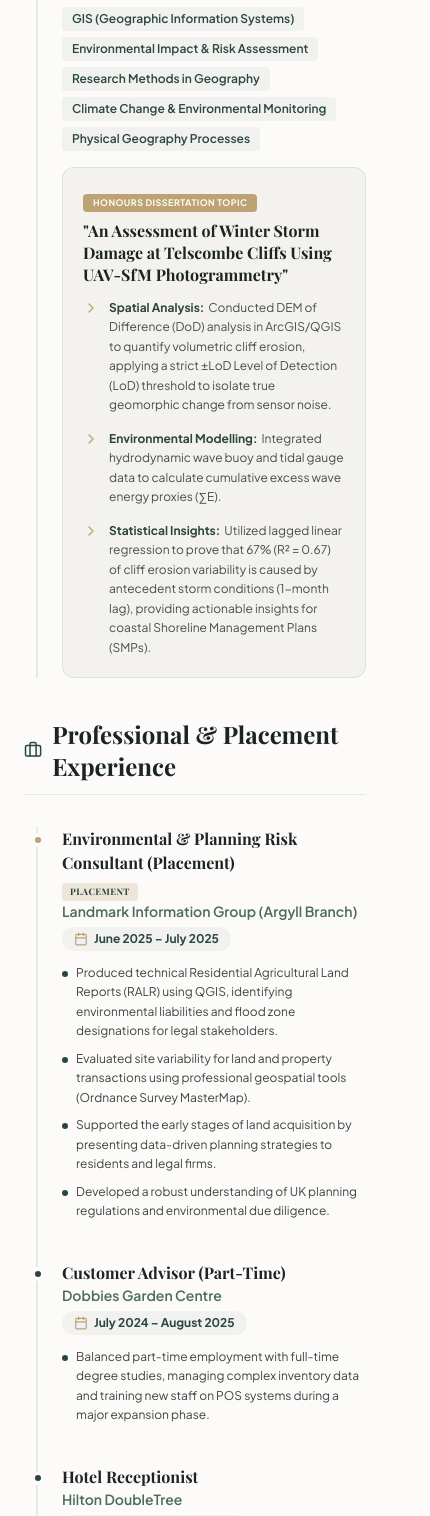
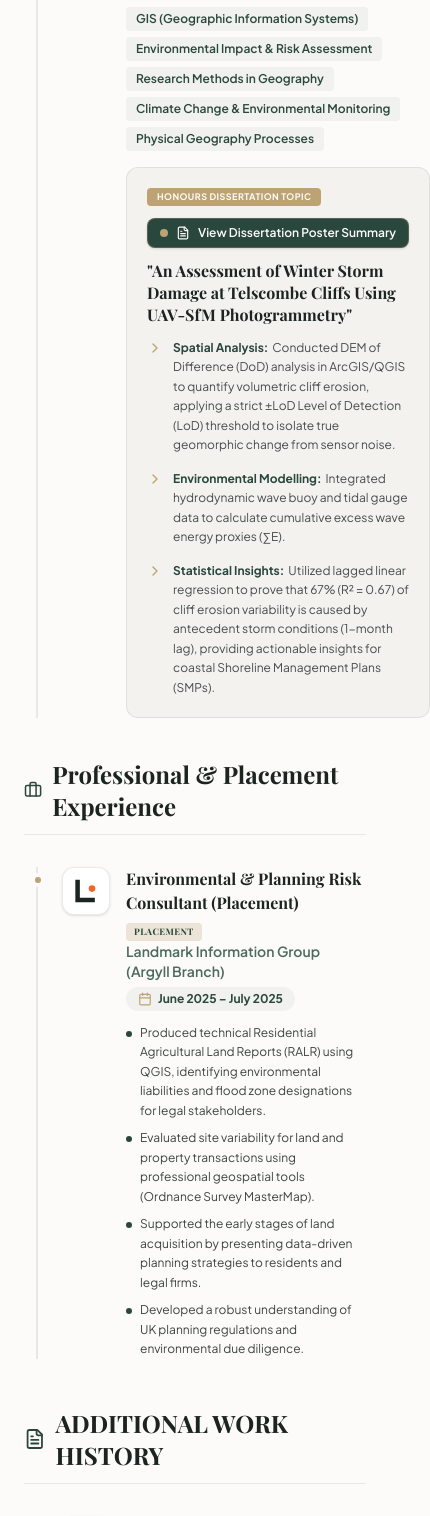
Before and after one commit to DMACCA60/Isabella-M-Portfolio, a React (Vite) app: page / in a window 390 px wide. Shown: the part 7699-9215 px from the top of the page, 430 px wide, since content can reach past the window. Built offline with nearby package versions, Linux system fonts and the light colour scheme; a web font is replaced by a local one.

Commit message:
feat: add contact URL param support and update CV
- Implement URL search parameter handling to trigger the contact modal
- Update experience data entries
- Add custom company logo SVGs to the resume section

```diff
--- a/src/components/ResumeSection.tsx
+++ b/src/components/ResumeSection.tsx
@@ -1,12 +1,70 @@
 import { useState } from 'react';
-// @ts-ignore
-import html2pdf from 'html2pdf.js';
 import {
   GraduationCap, Briefcase, Award, Calendar, MapPin, Printer,
   Map, Camera, Binary, FileText, CheckCircle2, ChevronRight, User,
   Download, Loader2, X
 } from 'lucide-react';
 import { CV_PROFILE, SKILL_CATEGORIES, EDUCATION, EXPERIENCE, AFFILIATIONS } from '../data';
+
+const getCompanyLogo = (company: string) => {
+  switch (company) {
+    case "Landmark Information Group (Argyll Branch)":
+      return (
+        <div className="w-12 h-12 bg-white border border-stone-200/80 rounded-xl flex items-center justify-center p-2 shadow-sm shrink-0">
+          <svg viewBox="0 0 100 100" className="w-full h-full">
+            {/* Specialized "L" from Landmark Information Group logo */}
+            <path d="M22 20 V80 H72" stroke="#1b2421" strokeWidth="15" strokeLinecap="square" strokeLinejoin="miter" fill="none" />
+            {/* Orange dot as in original logo */}
+            <circle cx="70" cy="42" r="11" fill="#f26522" />
+          </svg>
+        </div>
+      );
+    case "Hadden Hill Nursery":
+      return (
+        <div className="w-12 h-12 bg-[#f0f7f4] border border-[#2a473d]/10 rounded-xl flex items-center justify-center p-2 shadow-sm shrink-0">
+          <svg viewBox="0 0 100 100" className="w-full h-full">
+            {/* Elegant organic tree/leaf icon */}
+            <path d="M50 15 C30 40 30 75 50 85 C70 75 70 40 50 15 Z" fill="#2a473d" />
+            <path d="M50 35 V85" stroke="#fcfbf9" strokeWidth="4" strokeLinecap="round" />
+            <path d="M50 50 C42 55 42 60 50 65" stroke="#fcfbf9" strokeWidth="4" strokeLinecap="round" fill="none" />
+            <path d="M50 60 C58 65 58 70 50 75" stroke="#fcfbf9" strokeWidth="4" strokeLinecap="round" fill="none" />
+          </svg>
+        </div>
+      );
+    case "Dobbies Garden Centres":
+      return (
+        <div className="w-12 h-12 bg-[#fcf9f2] border border-[#8b5a2b]/10 rounded-xl flex items-center justify-center p-2 shadow-sm shrink-0">
+          <svg viewBox="0 0 100 100" className="w-full h-full">
+            {/* Elegant botanical floral design */}
+            <circle cx="50" cy="50" r="32" stroke="#4a6b5d" strokeWidth="5" fill="none" />
+            <circle cx="50" cy="50" r="24" stroke="#8b5a2b" strokeWidth="2" strokeDasharray="4 4" fill="none" />
+            {/* Center flower petals */}
+            <circle cx="50" cy="42" r="8" fill="#4a6b5d" />
+            <circle cx="50" cy="58" r="8" fill="#4a6b5d" />
+            <circle cx="42" cy="50" r="8" fill="#4a6b5d" />
+            <circle cx="58" cy="50" r="8" fill="#4a6b5d" />
+            <circle cx="50" cy="50" r="6" fill="#ffb81c" />
+          </svg>
+        </div>
+      );
+    case "Hilton DoubleTree":
+      return (
+        <div className="w-12 h-12 bg-[#f9f6f0] border border-[#bda373]/20 rounded-xl flex items-center justify-center p-2 shadow-sm shrink-0">
+          <svg viewBox="0 0 100 100" className="w-full h-full">
+            {/* Elegant hospitality serif letter "H" and DoubleTree leaves */}
+            <text x="50" y="65" fontFamily="Georgia, serif" fontWeight="bold" fontSize="48" fill="#bda373" textAnchor="middle">
+              H
+            </text>
+            {/* Two stylized leaves at the top corner */}
+            <path d="M25 22 C35 22 38 12 30 10 C22 12 15 22 25 22 Z" fill="#bda373" opacity="0.8" />
+            <path d="M75 22 C65 22 62 12 70 10 C78 12 85 22 75 22 Z" fill="#bda373" opacity="0.8" />
+          </svg>
+        </div>
+      );
+    default:
+      return null;
+  }
+};
 
 export default function ResumeSection() {
   const [activeCategory, setActiveCategory] = useState<string | null>(null);
@@ -29,222 +87,23 @@ export default function ResumeSection() {
 
   const generateActualPDF = () => {
     setIsGenerating(true);
-    const element = document.getElementById('cv-print-area');
-    if (!element) {
-      setIsGenerating(false);
-      return;
-    }
-
-    // Helper: LMS cube transformation matrix
-    const oklabToRgb = (L: number, a: number, b: number, A = 1) => {
-      const l_ = L + 0.3963377774 * a + 0.2158037573 * b;
-      const m_ = L - 0.1055613458 * a - 0.0638541728 * b;
-      const s_ = L - 0.0894841775 * a - 1.2914855480 * b;
-
-      const l = l_ * l_ * l_;
-      const m = m_ * m_ * m_;
-      const s = s_ * s_ * s_;
-
-      let rL = l * 4.0767416621 - m * 3.3077115913 + s * 0.2309699292;
-      let gL = -l * 1.2684380046 + m * 2.6097574011 - s * 0.3413193965;
-      let bL = -l * 0.0041960863 - m * 0.7034186147 + s * 1.7076147010;
-
-      const gamma = (c: number) => {
-        if (c <= 0.0031308) return 12.92 * c;
-        return 1.055 * Math.pow(c, 1 / 2.4) - 0.055;
-      };
-
-      const outR = Math.max(0, Math.min(255, Math.round(gamma(rL) * 255)));
-      const outG = Math.max(0, Math.min(255, Math.round(gamma(gL) * 255)));
-      const outB = Math.max(0, Math.min(255, Math.round(gamma(bL) * 255)));
-
-      return A < 1 ? `rgba(${outR}, ${outG}, ${outB}, ${A})` : `rgb(${outR}, ${outG}, ${outB})`;
-    };
-
-    const oklchToRgb = (L: number, C: number, H: number, A = 1) => {
-      const hRad = (H * Math.PI) / 180;
-      const a = C * Math.cos(hRad);
-      const b = C * Math.sin(hRad);
-      return oklabToRgb(L, a, b, A);
-    };
-
-    const parseOklch = (str: string) => {
-      const match = str.match(/oklch\(([\d.-]+)\s+([\d.-]+)\s+([\d.-]+)(?:\s*\/\s*([\d.-]+))?\)/i);
-      if (match) {
-        return {
-          L: parseFloat(match[1]),
-          C: parseFloat(match[2]),
-          H: parseFloat(match[3]),
-          A: match[4] ? parseFloat(match[4]) : 1
-        };
-      }
-      return null;
-    };
-
-    const parseOklab = (str: string) => {
-      const match = str.match(/oklab\(([\d.-]+)\s+([\d.-]+)\s+([\d.-]+)(?:\s*\/\s*([\d.-]+))?\)/i);
-      if (match) {
-        return {
-          L: parseFloat(match[1]),
-          a: parseFloat(match[2]),
-          b: parseFloat(match[3]),
-          A: match[4] ? parseFloat(match[4]) : 1
-        };
-      }
-      return null;
-    };
-
-    // Create a temporary beautiful wrapper container to lay out the PDF
-    const container = document.createElement('div');
-    container.style.padding = '25px 35px';
-    container.style.backgroundColor = '#fcfbf9';
-    container.style.color = '#1b2421';
-    container.style.width = '740px'; // standard width for Letter/A4 layout
-    container.style.boxSizing = 'border-box';
-    container.style.fontSize = '12px'; // slightly smaller base text to fit beautifully
-    container.style.lineHeight = '1.45';
-    container.style.overflowX = 'hidden';
-
-    // Clone the print area element
-    const clone = element.cloneNode(true) as HTMLElement;
-
-    // Ensure the print-only header is displayed in the PDF
-    const printHeader = clone.querySelector('#pdf-print-header');
-    if (printHeader) {
-      printHeader.classList.remove('hidden');
-      printHeader.setAttribute('style', 'display: block !important; margin-bottom: 2rem; border-bottom: 2px solid #2a473d; padding-bottom: 1.5rem;');
-    }
-
-    // Remove the Technical Skillsets box as requested to allow more space and avoid cutoffs
-    const skillsBox = clone.querySelector('#pdf-skills-box');
-    if (skillsBox) {
-      skillsBox.remove();
-    }
-
-    // Force a full-width stacked layout inside the PDF clone to maximize horizontal space and completely eliminate clipping
-    const grid = clone.querySelector('.grid');
-    if (grid) {
-      grid.setAttribute('style', 'display: flex !important; flex-direction: column !important; gap: 2rem !important; width: 100% !important;');
-    }
-
-    // Left column (now containing only Affiliations) gets full width and shifts below the main timeline for logical CV order
-    const leftCol = clone.querySelector('.lg\\:col-span-4');
-    if (leftCol) {
-      leftCol.setAttribute('style', 'width: 100% !important; display: flex !important; flex-direction: column !important; gap: 1.5rem !important; order: 2 !important;');
-    }
-
-    // Right column (containing main Education & Experience timelines) gets full width and takes top priority
-    const rightCol = clone.querySelector('.lg\\:col-span-8');
-    if (rightCol) {
-      rightCol.setAttribute('style', 'width: 100% !important; display: flex !important; flex-direction: column !important; gap: 2rem !important; order: 1 !important;');
-    }
-
-    // Reduce margins, indents, and paddings of timeline elements to maximize horizontal fit
-    const timelines = clone.querySelectorAll('.border-l-2');
-    timelines.forEach((tl) => {
-      tl.setAttribute('style', 'border-left: 2px solid rgba(42, 71, 61, 0.1) !important; padding-left: 1rem !important; margin-left: 0.5rem !important; margin-top: 1rem !important;');
-    });
-
-    // Reduce padding on cards/boxes so they fit beautifully
-    const cards = clone.querySelectorAll('.bg-\\[\\#e6e3dd\\]\\/30, .bg-\\[\\#e6e3dd\\]\\/35, [id="pdf-skills-box"]');
-    cards.forEach((card) => {
-      card.setAttribute('style', 'background-color: rgba(230, 227, 221, 0.35) !important; padding: 16px !important; border: 1px solid rgba(42, 71, 61, 0.1) !important; border-radius: 12px !important; margin-top: 0.5rem !important;');
-    });
-
-    // Clean up layout headings
-    const headings = clone.querySelectorAll('h1, h2, h3, h4, h5');
-    headings.forEach((h) => {
-      const tag = h.tagName.toLowerCase();
-      if (tag === 'h1') h.setAttribute('style', 'font-size: 24px !important; font-weight: bold !important; line-height: 1.2 !important;');
-      else if (tag === 'h2') h.setAttribute('style', 'font-size: 18px !important; font-weight: bold !important; line-height: 1.2 !important; margin-bottom: 0.5rem !important;');
-      else if (tag === 'h3') h.setAttribute('style', 'font-size: 15px !important; font-weight: bold !important; border-bottom: 1px solid rgba(42, 71, 61, 0.15) !important; padding-bottom: 0.25rem !important; margin-bottom: 1rem !important;');
-      else if (tag === 'h4') h.setAttribute('style', 'font-size: 13px !important; font-weight: bold !important; line-height: 1.2 !important;');
-      else if (tag === 'h5') h.setAttribute('style', 'font-size: 11px !important; font-weight: bold !important; line-height: 1.2 !important;');
-    });
-
-    // Adjust margins on main lists
-    const lists = clone.querySelectorAll('ul');
-    lists.forEach((list) => {
-      list.setAttribute('style', 'margin-top: 0.5rem !important; margin-bottom: 0.5rem !important; display: flex !important; flex-direction: column !important; gap: 0.35rem !important;');
-    });
-
-    // Ensure all print-hidden badges are shown as colorful tags in the PDF
-    const printHiddens = clone.querySelectorAll('.print\\:hidden');
-    printHiddens.forEach((el) => {
-      if (!el.classList.contains('cursor-pointer') && !el.tagName.toLowerCase().includes('button')) {
-        el.classList.remove('print:hidden');
-      }
-    });
-
-    // Temporarily append clone to body to compute styles and resolve any oklch/oklab values to sRGB
-    clone.style.position = 'absolute';
-    clone.style.left = '-9999px';
-    clone.style.top = '-9999px';
-    clone.style.width = '740px';
-    document.body.appendChild(clone);
-
-    const convertOklchAndOklabStyles = (node: HTMLElement) => {
-      const computed = window.getComputedStyle(node);
-      const props = [
-        'color', 'backgroundColor', 'borderColor',
-        'borderTopColor', 'borderBottomColor', 'borderLeftColor', 'borderRightColor',
-        'fill', 'stroke'
-      ];
-
-      props.forEach((prop) => {
-        const val = computed[prop as any];
-        if (val) {
-          if (val.includes('oklch')) {
-            const parsed = parseOklch(val);
-            if (parsed) {
-              node.style[prop as any] = oklchToRgb(parsed.L, parsed.C, parsed.H, parsed.A);
-            }
-          } else if (val.includes('oklab')) {
-            const parsed = parseOklab(val);
-            if (parsed) {
-              node.style[prop as any] = oklabToRgb(parsed.L, parsed.a, parsed.b, parsed.A);
-            }
-          }
-        }
-      });
-
-      for (let i = 0; i < node.children.length; i++) {
-        const child = node.children[i];
-        if (child instanceof HTMLElement) {
-          convertOklchAndOklabStyles(child);
-        }
-      }
-    };
-
-    convertOklchAndOklabStyles(clone);
-
-    // Clean up clone styles and remove from body
-    clone.style.position = '';
-    clone.style.left = '';
-    clone.style.top = '';
-    clone.style.width = '';
-    document.body.removeChild(clone);
-
-    container.appendChild(clone);
-
-    const opt = {
-      margin:       [0.3, 0.3, 0.3, 0.3],
-      filename:     'Isabella_McInnes_Resume.pdf',
-      image:        { type: 'jpeg', quality: 0.98 },
-      html2canvas:  { scale: 2, useCORS: true, logging: false, letterRendering: true },
-      jsPDF:        { unit: 'in', format: 'letter', orientation: 'portrait' }
-    };
-
-    // @ts-ignore
-    html2pdf().set(opt).from(container).save().then(() => {
+    try {
+      const link = document.createElement('a');
+      link.href = 'https://storage.cloud.google.com/my-app-assets-legaldm/Isabella%20McInnes%20CV%20Jan2026.pdf';
+      link.target = '_blank';
+      link.rel = 'noopener noreferrer';
+      link.download = 'Isabella_McInnes_CV_Jan2026.pdf';
+      document.body.appendChild(link);
+      link.click();
+      document.body.removeChild(link);
+    } catch (err) {
+      console.error('Direct PDF Download Error:', err);
+      // Fallback: open in new tab
+      window.open('https://storage.cloud.google.com/my-app-assets-legaldm/Isabella%20McInnes%20CV%20Jan2026.pdf', '_blank');
+    } finally {
       setIsGenerating(false);
       setShowDownloadModal(false);
-    }).catch((err: any) => {
-      console.error('Direct PDF Generation Error:', err);
-      setIsGenerating(false);
-      // Fallback to standard print in case of total failure
-      window.print();
-    });
+    }
   };
 
   const handleDownloadPDF = () => {
@@ -306,11 +165,26 @@ export default function ResumeSection() {
               <p className="text-lg font-semibold text-[#4a6b5d] mt-1">{CV_PROFILE.title} | {CV_PROFILE.subtitle}</p>
               <p className="text-sm text-[#1b2421]/80 mt-1 max-w-3xl leading-relaxed">{CV_PROFILE.summary}</p>
             </div>
-            <div className="text-right text-xs text-[#1b2421]/80 space-y-1 shrink-0 font-semibold font-sans">
-              <p className="flex items-center justify-end gap-1.5"><MapPin className="w-3.5 h-3.5" /> {CV_PROFILE.location}</p>
+            <div className="flex items-center gap-4 shrink-0">
+              <div className="text-right text-xs text-[#1b2421]/80 space-y-1 font-semibold font-sans">
+                <p className="flex items-center justify-end gap-1.5"><MapPin className="w-3.5 h-3.5 text-[#bda373]" /> {CV_PROFILE.location}</p>
                 <p>Email: {CV_PROFILE.email}</p>
                 <p>Phone: {CV_PROFILE.phone}</p>
                 <p>LinkedIn: {CV_PROFILE.linkedIn}</p>
+              </div>
+              <div className="flex flex-col items-center gap-1 bg-white border border-[#2a473d]/10 rounded-lg p-1.5 shadow-sm shrink-0">
+                <img
+                  src={`https://api.qrserver.com/v1/create-qr-code/?size=150x150&data=${encodeURIComponent(
+                    typeof window !== 'undefined'
+                      ? `${window.location.origin}${window.location.pathname}?contact=true`
+                      : 'https://bellsmcinnes.com?contact=true'
+                  )}`}
+                  alt="Scan to Contact"
+                  className="w-14 h-14"
+                  referrerPolicy="no-referrer"
+                />
+                <span className="text-[7px] text-[#2a473d] font-bold uppercase tracking-wider text-center block">Scan to Contact</span>
+              </div>
             </div>
           </div>
         </div>
@@ -370,7 +244,7 @@ export default function ResumeSection() {
 
               <div className="space-y-5 print:space-y-3">
                 {AFFILIATIONS.map((aff, idx) => (
-                  <div key={idx} className="text-sm">
+                  <div key={idx} className="text-sm affiliation-item">
                     <span className="block font-bold text-[#2a473d]">{aff.title}</span>
                     <span className="block font-sans text-xs font-semibold text-[#4a6b5d]">{aff.organization}</span>
                     <p className="text-xs text-[#1b2421]/75 mt-1 leading-relaxed print:text-[11px]">{aff.detail}</p>
@@ -394,9 +268,20 @@ export default function ResumeSection() {
               <div className="relative border-l-2 border-[#2a473d]/10 pl-6 sm:pl-8 ml-3 space-y-8 print:border-none print:pl-0 print:ml-0 print:space-y-4">
 
                 {/* Timeline Dot */}
-                <div className="absolute -left-[9px] top-1.5 w-4 h-4 rounded-full bg-[#bda373] border-4 border-[#fcfbf9] print:hidden"></div>
+                <div className="absolute -left-[31px] sm:-left-[39px] top-1.5 w-3.5 h-3.5 rounded-full border-4 border-[#fcfbf9] bg-[#bda373] print:hidden"></div>
 
-                <div className="space-y-4">
+                <div className="flex gap-4 items-start">
+                  {/* Logo (LinkedIn Style) */}
+                  <div className="w-12 h-12 bg-white border border-stone-200/80 rounded-xl flex items-center justify-center p-1 shadow-sm shrink-0 overflow-hidden">
+                    <img
+                      src="https://storage.cloud.google.com/my-app-assets-legaldm/UniofSussex.jpeg"
+                      alt="University of Sussex Logo"
+                      className="w-full h-full object-contain"
+                      referrerPolicy="no-referrer"
+                    />
+                  </div>
+
+                  <div className="flex-1 space-y-4">
                     <div className="flex flex-col sm:flex-row sm:items-center justify-between gap-1.5">
                       <div>
                         <h4 className="font-display font-bold text-lg text-[#1b2421]">{EDUCATION.degree} &mdash; <span className="text-[#2a473d]">{EDUCATION.grade}</span></h4>
@@ -422,9 +307,24 @@ export default function ResumeSection() {
 
                     {/* Dissertation Specific Box */}
                     <div className="bg-[#e6e3dd]/35 rounded-xl p-5 border border-[#2a473d]/10 print:bg-transparent print:p-0 print:border-none print:mt-2">
-                    <span className="inline-block px-2.5 py-0.5 bg-[#bda373] text-[#fcfbf9] text-[9px] font-bold tracking-wider uppercase rounded mb-2 print:text-[#2a473d] print:bg-transparent print:p-0 print:font-bold">
+                      <div className="flex flex-wrap items-center justify-between gap-3 mb-3 print:mb-1">
+                        <span className="inline-block px-2.5 py-0.5 bg-[#bda373] text-[#fcfbf9] text-[9px] font-bold tracking-wider uppercase rounded print:text-[#2a473d] print:bg-transparent print:p-0 print:font-bold">
                           Honours Dissertation Topic
                         </span>
+                        <a
+                          href="https://storage.cloud.google.com/my-app-assets-legaldm/AN%20ASSESSMENT%20OF%20WINTER%20STORM%20DAMAGE%20AT%20TELSCOMBE%20CLIFFS%20Poster.pdf"
+                          target="_blank"
+                          rel="noopener noreferrer"
+                          className="inline-flex items-center gap-2 px-3 py-1.5 bg-[#2a473d] hover:bg-[#1e332c] text-[#fcfbf9] rounded-lg text-xs font-semibold transition-all shadow-sm hover:shadow active:scale-95 print:hidden cursor-pointer whitespace-nowrap shrink-0 border border-[#bda373]/30"
+                        >
+                          <span className="relative flex h-2 w-2 shrink-0">
+                            <span className="animate-ping absolute inline-flex h-full w-full rounded-full bg-[#bda373] opacity-75"></span>
+                            <span className="relative inline-flex rounded-full h-2 w-2 bg-[#bda373]"></span>
+                          </span>
+                          <FileText className="w-3.5 h-3.5" />
+                          <span>View Dissertation Poster Summary</span>
+                        </a>
+                      </div>
                       <h5 className="font-display font-bold text-base text-[#1b2421] leading-snug mb-3">
                         "{EDUCATION.dissertation.title}"
                       </h5>
@@ -442,6 +342,7 @@ export default function ResumeSection() {
                       </ul>
                     </div>
                   </div>
+                </div>
 
               </div>
             </div>
@@ -454,14 +355,16 @@ export default function ResumeSection() {
               </h3>
 
               <div className="relative border-l-2 border-[#2a473d]/10 pl-6 sm:pl-8 ml-3 space-y-10 print:border-none print:pl-0 print:ml-0 print:space-y-6">
-
-                {EXPERIENCE.map((exp, idx) => (
+                {EXPERIENCE.filter(exp => exp.isPlacement).map((exp, idx) => (
                   <div key={idx} className="relative space-y-3">
                     {/* Timeline Dot */}
-                    <div className={`absolute -left-[31px] sm:-left-[39px] top-1.5 w-3.5 h-3.5 rounded-full border-4 border-[#fcfbf9] print:hidden ${
-                      exp.isPlacement ? 'bg-[#bda373]' : 'bg-[#2a473d]'
-                    }`}></div>
+                    <div className="absolute -left-[31px] sm:-left-[39px] top-1.5 w-3.5 h-3.5 rounded-full border-4 border-[#fcfbf9] bg-[#bda373] print:hidden"></div>
 
+                    <div className="flex gap-4 items-start">
+                      {/* Logo (LinkedIn Style) */}
+                      {getCompanyLogo(exp.company)}
+
+                      <div className="flex-1 space-y-3">
                         <div className="flex flex-col sm:flex-row sm:items-center justify-between gap-1.5">
                           <div>
                             <h4 className="font-display font-bold text-base text-[#1b2421] flex items-center gap-2 flex-wrap">
@@ -489,8 +392,53 @@ export default function ResumeSection() {
                           ))}
                         </ul>
                       </div>
+                    </div>
+                  </div>
                 ))}
+              </div>
 
+              {/* ADDITIONAL WORK HISTORY SECTION */}
+              <h3 className="additional-work-header font-display font-bold text-2xl text-[#1b2421] mb-8 flex items-center gap-2.5 border-b border-[#2a473d]/10 pb-3 mt-12 print:mt-8 print:mb-4 print:text-lg">
+                <FileText className="w-6 h-6 text-[#2a473d]" />
+                ADDITIONAL WORK HISTORY
+              </h3>
+
+              <div className="relative border-l-2 border-[#2a473d]/10 pl-6 sm:pl-8 ml-3 space-y-10 print:border-none print:pl-0 print:ml-0 print:space-y-6">
+                {EXPERIENCE.filter(exp => !exp.isPlacement).map((exp, idx) => (
+                  <div key={idx} className="relative space-y-3">
+                    {/* Timeline Dot */}
+                    <div className="absolute -left-[31px] sm:-left-[39px] top-1.5 w-3.5 h-3.5 rounded-full border-4 border-[#fcfbf9] bg-[#2a473d] print:hidden"></div>
+
+                    <div className="flex gap-4 items-start">
+                      {/* Logo (LinkedIn Style) */}
+                      {getCompanyLogo(exp.company)}
+
+                      <div className="flex-1 space-y-3">
+                        <div className="flex flex-col sm:flex-row sm:items-center justify-between gap-1.5">
+                          <div>
+                            <h4 className="font-display font-bold text-base text-[#1b2421] flex items-center gap-2 flex-wrap">
+                              {exp.role}
+                            </h4>
+                            <p className="font-sans text-sm font-semibold text-[#4a6b5d]">{exp.company}</p>
+                          </div>
+                          <div className="flex items-center gap-1.5 text-xs font-bold text-[#2a473d] bg-[#2a473d]/5 px-3 py-1 rounded-full w-fit print:bg-transparent print:p-0 print:font-semibold">
+                            <Calendar className="w-3.5 h-3.5 text-[#bda373] print:hidden" />
+                            {exp.period}
+                          </div>
+                        </div>
+
+                        <ul className="space-y-2">
+                          {exp.points.map((pt, pIdx) => (
+                            <li key={pIdx} className="flex gap-2 text-xs text-[#1b2421]/85 leading-relaxed items-start">
+                              <span className="w-1.5 h-1.5 rounded-full bg-[#2a473d] shrink-0 mt-2 print:mt-1.5"></span>
+                              <span>{pt}</span>
+                            </li>
+                          ))}
+                        </ul>
+                      </div>
+                    </div>
+                  </div>
+                ))}
               </div>
             </div>
 
--- a/src/data.ts
+++ b/src/data.ts
@@ -127,11 +127,21 @@ export const EXPERIENCE: ExperienceEntry[] = [
     ]
   },
   {
-    company: "Dobbies Garden Centre",
+    company: "Hadden Hill Nursery",
+    period: "June 2026 – Present",
+    role: "Nursery Assistant",
+    points: [
+      "Enforce health, safety and allergen awareness protocols",
+      "Coordinate daily communications between room leaders, maintaining professional service under fast-paced, high-pressure conditions"
+    ]
+  },
+  {
+    company: "Dobbies Garden Centres",
     period: "July 2024 – August 2025",
     role: "Customer Advisor (Part-Time)",
     points: [
-      "Balanced part-time employment with full-time degree studies, managing complex inventory data and training new staff on POS systems during a major expansion phase."
+      "Balanced part-time employment with full-time degree studies, managing complex inventory data and deliveries.",
+      "Trusted to train new staff on POS systems and center operations during a major expansion phase."
     ]
   },
   {
@@ -139,7 +149,9 @@ export const EXPERIENCE: ExperienceEntry[] = [
     period: "August 2022 – May 2023",
     role: "Hotel Receptionist",
     points: [
-      "Managed front-desk operations using the ONQ booking system, reconciling funds, resolving high-pressure customer conflicts, and executing emergency/fire safety protocols."
+      "Managed front-desk operations using the ONQ booking system, reconciling funds and handling guest data.",
+      "Resolved high-pressure customer conflicts, receiving multiple recommendations for professional service.",
+      "Trained in emergency protocols, including natural disaster response and fire safety management."
     ]
   }
 ];
```
Also changed, not shown: src/App.tsx (+10 -0 lines). Lines whose indentation alone changed are shown as unchanged.
